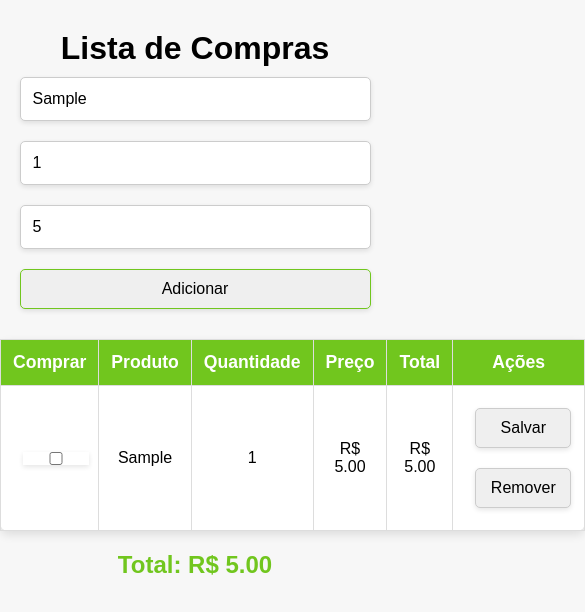
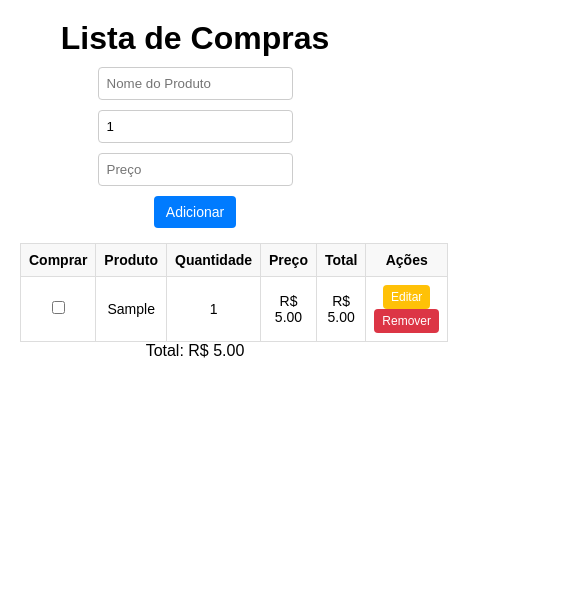
Before and after one commit to Niffrej/lista-mercado-app, a plain HTML site: page index.html in a window 390 px wide. Both pictures are taken after typing "Sample", "5" into the empty fields and a click on the button "Adicionar". Shown: the whole page, 585 px wide, since content can reach past the window. Drawn offline with nearby package versions, Linux system fonts and the light colour scheme.

Commit message:
refatoracao de codigo e alteracao de layout

```diff
--- a/assets/css/styles.css
+++ b/assets/css/styles.css
@@ -1,124 +1,110 @@
-/* Resetando margens e preenchimentos */
+/* Reset básico */
 * {
   margin: 0;
   padding: 0;
   box-sizing: border-box;
+  font-family: Arial, sans-serif;
 }
 
-/* Estilos do corpo */
 body {
-  font-family: Arial, sans-serif;
   text-align: center;
-  margin-top: 30px;
-  background-color: #f7f7f7;
+  padding: 20px;
 }
 
-/* Estilos para o total da compra */
-#total-geral {
-  font-size: 1.5em;
-  font-weight: bold;
-  color: #71C61E;
-  margin-top: 20px;
-  text-align: center;
+h1 {
+  margin-bottom: 10px;
 }
 
-/* Estilo para produtos comprados */
-.comprado td {
-  text-decoration: line-through;
-  color: grey;
+/* Formulário */
+.form-container {
+  display: flex;
+  flex-wrap: wrap;
+  justify-content: center;
+  gap: 10px;
+  margin-bottom: 15px;
 }
 
-/* Estilo para diferenciar itens no carrinho */
-#carrinho-itens {
-  background-color: #f5f5f5;
+input {
+  padding: 8px;
+  border: 1px solid #ccc;
+  border-radius: 4px;
 }
 
-/* Estilos para inputs e botões */
-input,
 button {
-  padding: 12px;
-  margin: 10px;
-  border-radius: 5px;
-  /* Bordas arredondadas */
-  border: 1px solid #ccc;
-  font-size: 1em;
-  width: 80%;
-  max-width: 400px;
-  box-shadow: 0 2px 5px rgba(0, 0, 0, 0.1);
-  /* Sombra suave */
+  padding: 8px 12px;
+  border: none;
+  background-color: #007bff;
+  color: white;
+  border-radius: 4px;
+  cursor: pointer;
 }
 
-/* Foco nos campos de entrada */
-input:focus,
-button:focus {
-  outline: none;
-  border-color: #71C61E;
-  /* Cor verde para destaque */
+button:hover {
+  background-color: #0056b3;
 }
 
-/* Estilos da tabela */
+/* Tabela */
 table {
-  width: 80%;
-  margin: 20px auto;
+  width: 100%;
   border-collapse: collapse;
-  background-color: white;
-  border-radius: 8px;
-  box-shadow: 0 4px 10px rgba(0, 0, 0, 0.1);
-  /* Sombra suave */
+  margin-top: 10px;
 }
 
-/* Estilos para as células da tabela */
-th,
-td {
+th, td {
+  padding: 10px;
   border: 1px solid #ddd;
-  padding: 12px;
   text-align: center;
 }
 
 th {
-  background-color: #71C61E;
-  color: white;
-  font-size: 1.1em;
+  background-color: #f8f8f8;
 }
 
-#lista-itens {
-  width: 100%;
-  margin-top: 20px;
+/* Botões de ação */
+.editar {
+  background-color: #ffc107;
 }
 
-button {
-  padding: 10px;
-  margin-top: 10px;
+.editar:hover {
+  background-color: #d39e00;
 }
 
-
-/* Estilos para os botões de ação */
-.btn-remover {
-  background-color: #f44336;
-  color: white;
-  cursor: pointer;
-  padding: 8px 16px;
-  border-radius: 5px;
-  font-size: 1em;
-  border: none;
-  transition: background-color 0.3s;
+.remover {
+  background-color: #dc3545;
 }
 
-/* Efeito hover nos botões */
-.btn-remover:hover {
-  background-color: #d32f2f;
+.remover:hover {
+  background-color: #b52b3a;
 }
 
-/* Responsividade para dispositivos móveis */
+/* Destaque para itens comprados */
+.item-comprado {
+  background-color: #d3ffd3;
+  text-decoration: line-through;
+  color: #888;
+}
+
 @media (max-width: 600px) {
-
-  input,
-  button {
-    width: 90%;
-    /* Ajusta a largura em telas menores */
+  .form-container {
+    flex-direction: column;
+    align-items: center;
   }
 
   table {
-    width: 100%;
+    font-size: 14px;
+  }
+
+  th, td {
+    padding: 8px;
+  }
+
+  button {
+    font-size: 14px;
+  }
+
+  /* Diminui os botões Editar e Remover no mobile */
+  .editar, .remover {
+    padding: 5px 8px;
+    font-size: 12px;
   }
 }
--- a/assets/js/main.js
+++ b/assets/js/main.js
@@ -1,22 +1,80 @@
-import { adicionarItem } from "./modules/items.js";
-import { atualizarLista } from "./modules/lista.js";
-import { salvarNoStorage, carregarDoStorage } from "./modules/storage.js";
-import { renderizarLista } from "./modules/ui.js";
+$(document).ready(function () {
 
-document.addEventListener("DOMContentLoaded", () => {
-    atualizarLista();
+  // Adicionar um novo item à lista
+  $("#adicionar").click(function () {
+    const nomeProduto = $("#item").val().trim();
+    const quantidade = parseInt($("#quantidade").val());
+    const preco = parseFloat($("#preco").val()).toFixed(2);
+
+    if (!nomeProduto || quantidade <= 0 || preco <= 0) {
+      alert("Preencha os campos corretamente!");
+      return;
+    }
+
+    const total = (quantidade * preco).toFixed(2);
+
+    const itemHTML = `
+      <tr>
+        <td><input type="checkbox" class="comprar-checkbox"></td>
+        <td class="nome-produto">${nomeProduto}</td>
+        <td class="quantidade">${quantidade}</td>
+        <td class="preco">R$ ${preco}</td>
+        <td class="total">R$ ${total}</td>
+        <td>
+          <button class="editar">Editar</button>
+          <button class="remover">Remover</button>
+        </td>
+      </tr>
+    `;
+
+    $("#lista-itens tbody").append(itemHTML);
+    limparCampos();
+    atualizarTotal();
+  });
+
+  // Remover item da lista
+  $(document).on("click", ".remover", function () {
+    $(this).closest("tr").remove();
+    atualizarTotal();
+  });
+
+  // Editar item da lista
+  $(document).on("click", ".editar", function () {
+    const linha = $(this).closest("tr");
+    const nome = linha.find(".nome-produto").text();
+    const quantidade = linha.find(".quantidade").text();
+    const preco = linha.find(".preco").text().replace("R$ ", "");
+
+    $("#item").val(nome);
+    $("#quantidade").val(quantidade);
+    $("#preco").val(preco);
+
+    linha.remove();
+    atualizarTotal();
+  });
+
+  // Marcar como comprado
+  $(document).on("change", ".comprar-checkbox", function () {
+    $(this).closest("tr").toggleClass("item-comprado", this.checked);
+  });
+
+  // Atualizar total geral
+  function atualizarTotal() {
+    let totalGeral = 0;
+
+    $("#lista-itens tbody tr").each(function () {
+      const preco = parseFloat($(this).find(".preco").text().replace("R$ ", ""));
+      const quantidade = parseInt($(this).find(".quantidade").text());
+      totalGeral += preco * quantidade;
+    });
+
+    $("#total-geral").text(`Total: R$ ${totalGeral.toFixed(2)}`);
+  }
+
+  // Limpar campos do formulário
+  function limparCampos() {
+    $("#item").val("");
+    $("#quantidade").val(1);
+    $("#preco").val("");
+  }
 });
-
-document.getElementById("adicionar").addEventListener("click", () => {
-    const item = document.getElementById("item").value;
-    const quantidade = parseInt(document.getElementById("quantidade").value);
-    const preco = parseFloat(document.getElementById("preco").value);
-
-    if (item && quantidade > 0 && preco > 0) {
-        const novoItem = adicionarItem(item, quantidade, preco);
-        let lista = carregarDoStorage();
-        lista.push(novoItem);
-        salvarNoStorage(lista);
-        atualizarLista();
-    }
-});
--- a/assets/js/modules/items.js
+++ b/assets/js/modules/items.js
@@ -1,8 +1,28 @@
-export function adicionarItem(nome, quantidade, preco) {
-  return {
-      nome,
-      quantidade,
-      preco,
-      total: quantidade * preco
-  };
-}
+// items.js
+export const adicionarItem = (itemInput, quantidadeInput, precoInput, tabela, itemEditando) => {
+  const nomeItem = itemInput.value.trim();
+  const quantidade = Number(quantidadeInput.value);
+  const preco = parseFloat(precoInput.value);
+  const totalItem = (quantidade * preco).toFixed(2);
+
+  if (nomeItem && quantidade > 0 && preco > 0) {
+    if (itemEditando) {
+      // Editando item existente
+      itemEditando.cells[1].textContent = nomeItem;
+      itemEditando.cells[2].textContent = quantidade;
+      itemEditando.cells[3].textContent = `R$ ${preco.toFixed(2)}`;
+      itemEditando.cells[4].textContent = `R$ ${totalItem}`;
+    } else {
+      // Adicionando novo item
+      const row = tabela.insertRow();
+      row.innerHTML = `
+        <td><input type="checkbox" class="comprar"></td>
+        <td>${nomeItem}</td>
+        <td>${quantidade}</td>
+        <td>R$ ${preco.toFixed(2)}</td>
+        <td>R$ ${totalItem}</td>
+        <td><button class="editar">Editar</button><button class="remover">Remover</button></td>
+      `;
+    }
+  }
+};
--- a/assets/js/modules/lista.js
+++ b/assets/js/modules/lista.js
@@ -1,7 +1,16 @@
-import { carregarDoStorage } from "./storage.js";
-import { renderizarLista } from "./ui.js";
+// lista.js
+export const atualizarTotal = (tabela, totalGeral) => {
+    let total = 0;
+    const linhas = tabela.getElementsByTagName('tr');
 
-export function atualizarLista() {
-    const lista = carregarDoStorage();
-    renderizarLista(lista);
-}
+    Array.from(linhas).forEach(row => {
+      const checkbox = row.querySelector('.comprar');
+      const totalItem = row.cells[4]?.textContent.split(' ')[1];
+
+      if (checkbox && totalItem) {
+        total += parseFloat(totalItem);
+      }
+    });
+
+    totalGeral.textContent = `Total: R$ ${total.toFixed(2)}`;
+  };
--- a/assets/js/modules/storage.js
+++ b/assets/js/modules/storage.js
@@ -1,7 +1,9 @@
-export function salvarNoStorage(lista) {
-  localStorage.setItem("listaDeCompras", JSON.stringify(lista));
-}
+// storage.js
+export const salvarItens = (itens) => {
+  localStorage.setItem('itens', JSON.stringify(itens));
+};
 
-export function carregarDoStorage() {
-  return JSON.parse(localStorage.getItem("listaDeCompras")) || [];
-}
+export const carregarItens = () => {
+  const itens = localStorage.getItem('itens');
+  return itens ? JSON.parse(itens) : [];
+};
--- a/assets/js/modules/ui.js
+++ b/assets/js/modules/ui.js
@@ -1,69 +1,15 @@
-export function renderizarLista(lista) {
-  const tbody = document.querySelector("#lista-itens tbody");
-  tbody.innerHTML = "";
+// ui.js
+export const limparCampos = (itemInput, quantidadeInput, precoInput) => {
+  itemInput.value = '';
+  quantidadeInput.value = 1;
+  precoInput.value = '';
+};
 
-  let totalGeral = 0;
-
-  lista.forEach((item, index) => {
-      let tr = document.createElement("tr");
-      tr.innerHTML = `
-          <td><input type="checkbox"></td>
-          <td contenteditable="true" class="editavel" data-index="${index}" data-field="nome">${item.nome}</td>
-          <td contenteditable="true" class="editavel" data-index="${index}" data-field="quantidade">${item.quantidade}</td>
-          <td contenteditable="true" class="editavel" data-index="${index}" data-field="preco">R$ ${item.preco.toFixed(2)}</td>
-          <td>R$ ${item.total.toFixed(2)}</td>
-          <td>
-              <button class="editar" data-index="${index}">Salvar</button>
-              <button class="remover" data-index="${index}">Remover</button>
-          </td>
-      `;
-      tbody.appendChild(tr);
-      totalGeral += item.total;
-  });
-
-  document.getElementById("total-geral").textContent = `Total: R$ ${totalGeral.toFixed(2)}`;
-
-  // Adiciona eventos para remover itens
-  document.querySelectorAll(".remover").forEach((botao) => {
-      botao.addEventListener("click", (event) => {
-          const index = event.target.getAttribute("data-index");
-          removerItem(index);
-      });
-  });
-
-  // Adiciona eventos para editar itens
-  document.querySelectorAll(".editar").forEach((botao) => {
-      botao.addEventListener("click", (event) => {
-          const index = event.target.getAttribute("data-index");
-          editarItem(index);
-      });
-  });
-}
-
-function removerItem(index) {
-  let lista = JSON.parse(localStorage.getItem("listaDeCompras")) || [];
-  lista.splice(index, 1);
-  localStorage.setItem("listaDeCompras", JSON.stringify(lista));
-  renderizarLista(lista);
-}
-
-function editarItem(index) {
-  let lista = JSON.parse(localStorage.getItem("listaDeCompras")) || [];
-
-  let linha = document.querySelectorAll(`tr`)[index + 1]; // Pega a linha correta
-  let nome = linha.children[1].textContent.trim();
-  let quantidade = parseInt(linha.children[2].textContent.trim());
-  let preco = parseFloat(linha.children[3].textContent.replace("R$ ", "").trim());
-
-  if (nome && quantidade > 0 && preco > 0) {
-      lista[index].nome = nome;
-      lista[index].quantidade = quantidade;
-      lista[index].preco = preco;
-      lista[index].total = quantidade * preco;
-
-      localStorage.setItem("listaDeCompras", JSON.stringify(lista));
-      renderizarLista(lista);
+export const atualizarBotao = (btnAdicionar, itemEditando) => {
+  // Atualiza o texto do botão dependendo se está editando ou não
+  if (itemEditando) {
+    btnAdicionar.textContent = 'Editar';  // Muda para "Editar" quando editando
   } else {
-      alert("Por favor, insira valores válidos.");
+    btnAdicionar.textContent = 'Adicionar';  // Caso contrário, mantém "Adicionar"
   }
-}
+};
--- a/index.html
+++ b/index.html
@@ -11,12 +11,14 @@
   <h1>Lista de Compras</h1>
 
   <!-- Formulário de Adicionar Item -->
+  <div class="form-container">
     <input type="text" id="item" placeholder="Nome do Produto">
     <input type="number" id="quantidade" value="1">
     <input type="number" id="preco" step="0.01" placeholder="Preço">
     <button id="adicionar">Adicionar</button>
+  </div>
 
-  <!-- Lista de Itens -->
+  <div class="table-container">
     <table id="lista-itens">
       <thead>
         <tr>
@@ -32,6 +34,8 @@
         <!-- Itens serão carregados aqui -->
       </tbody>
     </table>
+  </div>
+
 
   <!-- Exibição do Total -->
   <div id="total-geral">Total: R$ 0.00</div>
```
Lines whose indentation alone changed are shown as unchanged.
